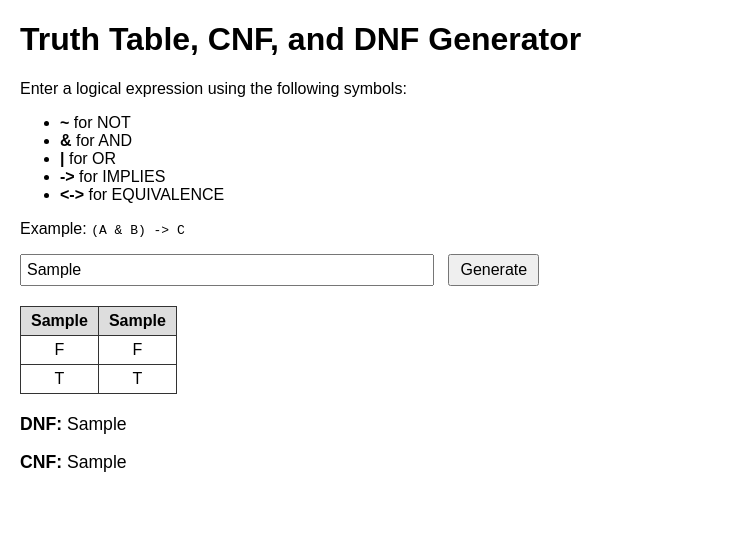
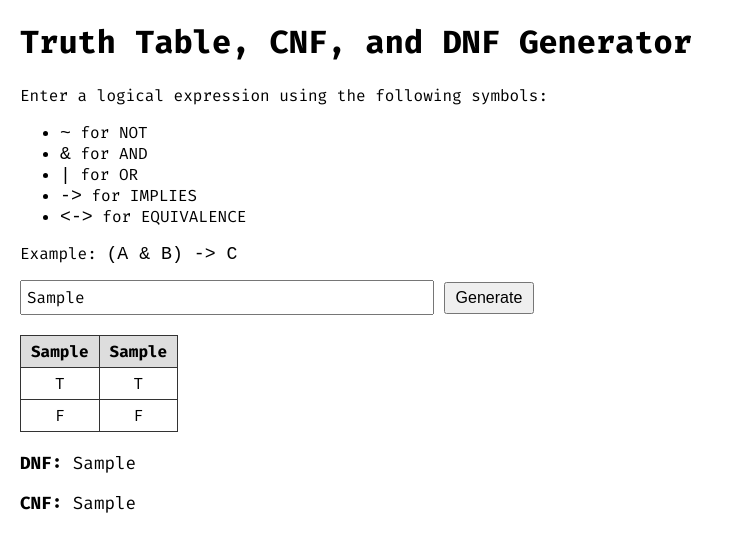
Before and after one commit to NubPaws/CNF-DNF-Calculator, a plain HTML site: page index.html in a window 1280 px wide. Both pictures are taken after typing "Sample" into the empty fields and a click on the button "Generate". Shown: the whole page, without its empty margins (0-734 px from the left). Drawn offline with Linux system fonts and the light colour scheme.

Commit message:
Started code refactoring

```diff
--- a/index.css
+++ b/index.css
@@ -1,5 +1,9 @@
+@import url('https://fonts.googleapis.com/css2?family=Fira+Code:wght@300..700&display=swap');
+
 body {
-  font-family: Arial, sans-serif;
+  font-family: "Fira Code", serif;
+  font-optical-sizing: auto;
+  font-style: normal;
   margin: 20px;
 }
 
@@ -7,17 +11,23 @@ input[type="text"] {
   font-size: 1em;
   padding: 5px;
   width: 400px;
+  font-family: "Fira Code", serif;
+  font-optical-sizing: auto;
+  font-style: normal;
 }
 
 button {
   font-size: 1em;
   padding: 5px 10px;
-  margin-left: 10px;
 }
 
 table {
   border-collapse: collapse;
   margin-top: 20px;
+}
+
+code {
+  font-size: 1.4em;
 }
 
 th, td {
--- a/index.html
+++ b/index.html
@@ -4,21 +4,26 @@
   <meta charset="utf-8">
   <title>Truth Table, CNF, and DNF Generator</title>
   <link rel="stylesheet" href="index.css">
+  <script src="index.js" defer></script>
 </head>
 <body>
   <h1>Truth Table, CNF, and DNF Generator</h1>
+
   <p>Enter a logical expression using the following symbols:</p>
+
   <ul>
-    <li><strong>~</strong> for NOT</li>
-    <li><strong>&amp;</strong> for AND</li>
-    <li><strong>|</strong> for OR</li>
-    <li><strong>-></strong> for IMPLIES</li>
-    <li><strong>&lt;-></strong> for EQUIVALENCE</li>
+    <li><code>~</code> for NOT</li>
+    <li><code>&amp;</code> for AND</li>
+    <li><code>|</code> for OR</li>
+    <li><code>-></code> for IMPLIES</li>
+    <li><code>&lt;-></code> for EQUIVALENCE</li>
   </ul>
+
   <p>Example: <code>(A &amp; B) -> C</code></p>
+
   <input id="expr" type="text" placeholder="Enter logical expression here">
   <button id="generate">Generate</button>
+
   <div id="result"></div>
-  <script src="index.js"></script>
 </body>
 </html>
--- a/index.js
+++ b/index.js
@@ -200,8 +200,6 @@ function parsePrimary(parser) {
   throw new Error("Unexpected token: " + token.value);
 }
 
-// --- Evaluator ---
-// Recursively computes the truth value of the AST for a given assignment.
 function evaluateAST(ast, vars) {
   switch (ast.type) {
     case 'var':
@@ -221,7 +219,6 @@ function evaluateAST(ast, vars) {
   }
 }
 
-// --- Helper ---
 // Extracts a sorted list of variable names from the AST.
 function getVariables(ast) {
   let vars = new Set();
@@ -246,9 +243,7 @@ function getVariables(ast) {
   return Array.from(vars).sort();
 }
 
-// --- Main Function ---
-// Generates the truth table, and (using the method described) constructs DNF and CNF.
-function generateTruthTableAndNormalForms() {
+function generateTableAndNF() {
   const input = document.getElementById("expr").value;
   try {
     // Tokenize and parse the expression into an AST.
@@ -270,10 +265,15 @@ function generateTruthTableAndNormalForms() {
     let dnfClauses = [];
     let cnfClauses = [];
 
-    for (let i = 0; i < numRows; i++) {
+    /**
+     * Use a binary string to represent each line like so:
+     * p, q, r
+     * 1  0  1
+     */
+    for (let i = numRows - 1; i >= 0; i--) {
       const assignment = {};
       for (let j = 0; j < variables.length; j++) {
-        // The most significant bit corresponds to the first variable.
+        // The msb corresponds to the first variable.
         assignment[variables[j]] = Boolean((i >> (variables.length - j - 1)) & 1);
       }
       const result = evaluateAST(ast, assignment);
@@ -330,4 +330,4 @@ function generateTruthTableAndNormalForms() {
   }
 }
 
-document.getElementById("generate").addEventListener("click", generateTruthTableAndNormalForms);
+document.getElementById("generate").addEventListener("click", generateTableAndNF);
```
